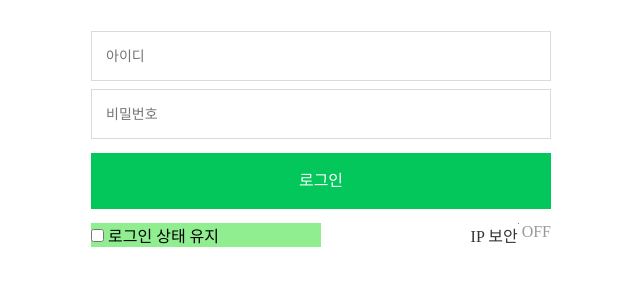
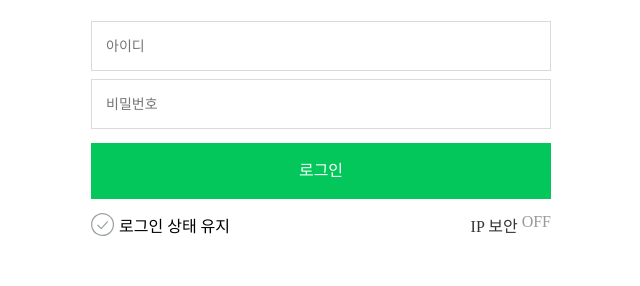
Before and after one commit to miniuxui/naver, a plain HTML site: page index.html in a window 1280 px wide. Shown: the part 182-468 px from the top of the page, without its empty margins (319-959 px from the left). Drawn offline with Linux system fonts and the light colour scheme; a web font is replaced by a local one.

Commit message:
로그인 상태 유지 배경 디자인

```diff
--- a/css/style.css
+++ b/css/style.css
@@ -57,7 +57,6 @@ a{
   margin-bottom: 14px;
 }
 .keep-login{
-  background-color: lightgreen;
   width: 50%;
   order: 1;
   margin-bottom: 14px;
@@ -109,15 +108,16 @@ a{
   color: #333
 }
 /* IP 보안 */
-.ip-security-toggle{
+.ip-security-toggle , .keep-login{
   position: relative;
 }
-.ip-security-toggle .checkbox{
+.ip-security-toggle .checkbox, .keep-login .checkbox{
   position: absolute;
   top: 0;
   left: 0;
   width: 1px;
   height: 1px;
+  clip-path: inset(50%);
 }
 .ip-security-state{
   margin-left: 4px;
@@ -131,11 +131,30 @@ a{
 .checkbox:checked + .ip-security-state{
   color: #03c75a;
 }
+/* 로그인 상태 유지 */
+.keep-login label{
+  display: flex;
+  align-items: center;
+  cursor: pointer;
+}
+.keep-login .checkbox-toggle-bg{
+  width: 24px;
+  height: 24px;
+  margin-right: 4px;
+  background: url(../images/uncheckd.svg) no-repeat 50% 50% /cover;
+}
+.keep-login .checkbox:checked + label .checkbox-toggle-bg{
+  background-image: url(../images/checkd.svg);
+}
 @media screen and (min-width: 769px){
   .brand{
     padding: 106px 0 53px;
   }
+.brand a{
+  width: 203px;
+  height: 44px;
 
+}
   .login-form{
     display: flex;
     justify-content: center;
```
